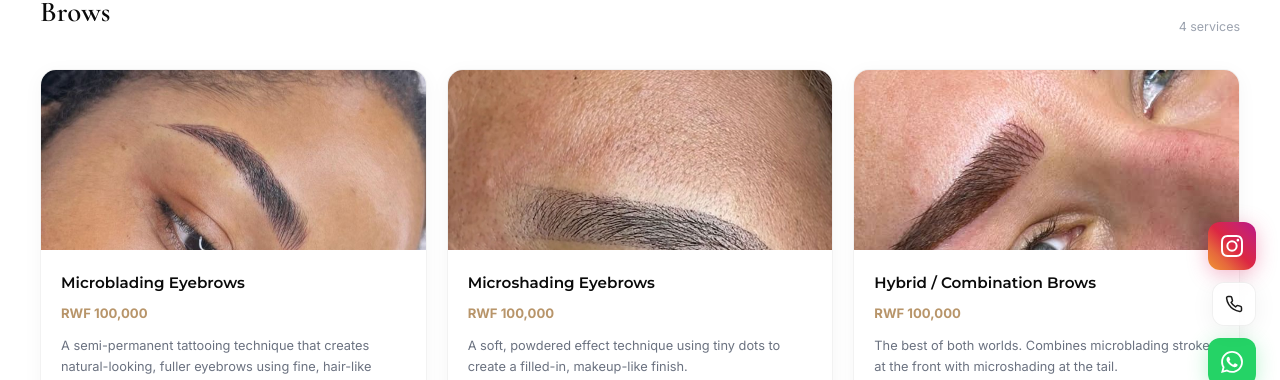
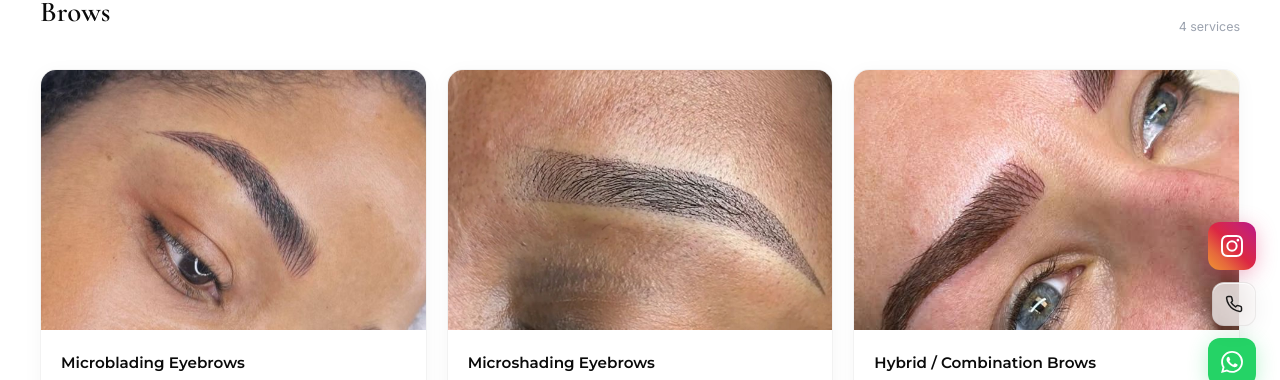
Before and after one commit to adolphenayituriki/ExtremeBeauty_E-Booking-Website, a React (Create React App) app in the folder frontend/: page /services in a window 1280 px wide. Shown: the part 390-770 px from the top of the page. Built offline with nearby package versions, Linux system fonts and the light colour scheme; no server answers.

Commit message:
Enlarge service card image frame and center crop to reduce zoom

```diff
--- a/frontend/src/pages/Services.js
+++ b/frontend/src/pages/Services.js
@@ -151,8 +151,8 @@
                 <div className="grid grid-cols-1 sm:grid-cols-2 lg:grid-cols-3 gap-5">
                   {category.services.map((service) => (
                     <div key={service.name} className="glass-card rounded-2xl overflow-hidden transition-all duration-500 ease-[cubic-bezier(0.16,1,0.3,1)] hover:shadow-[0_20px_50px_rgba(0,0,0,0.06)] hover:border-gold/30 group">
-                      <div className="h-[180px] overflow-hidden">
-                        <img src={service.image} alt={service.name} className={`w-full h-full object-cover ${service.pos === 'center' ? 'object-center' : 'object-top'} transition-all duration-500 group-hover:scale-[1.02]`} />
+                      <div className="h-[260px] overflow-hidden">
+                        <img src={service.image} alt={service.name} className="w-full h-full object-cover object-center transition-all duration-500 group-hover:scale-[1.02]" />
                       </div>
                       <div className="p-5">
                         <h3 className="text-[0.95rem] font-semibold transition-colors duration-300 group-hover:text-gold mb-1.5">{service.name}</h3>
```
